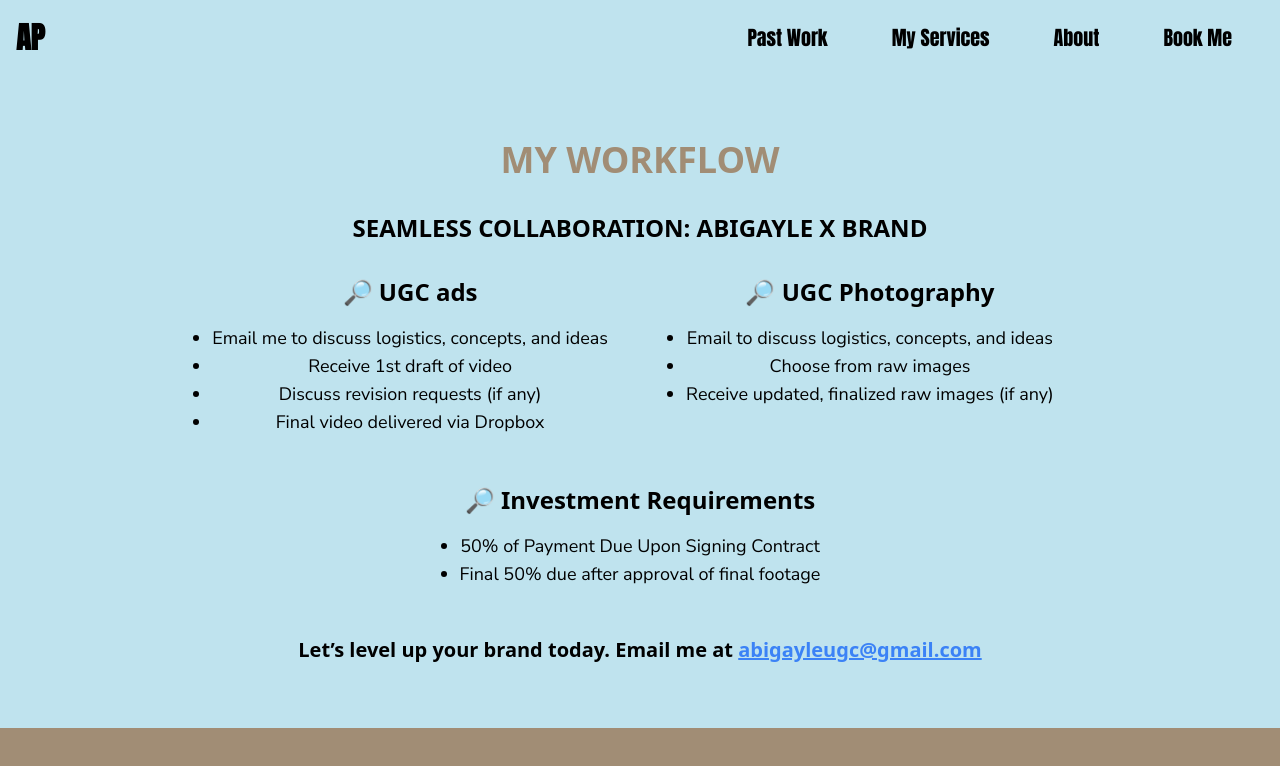
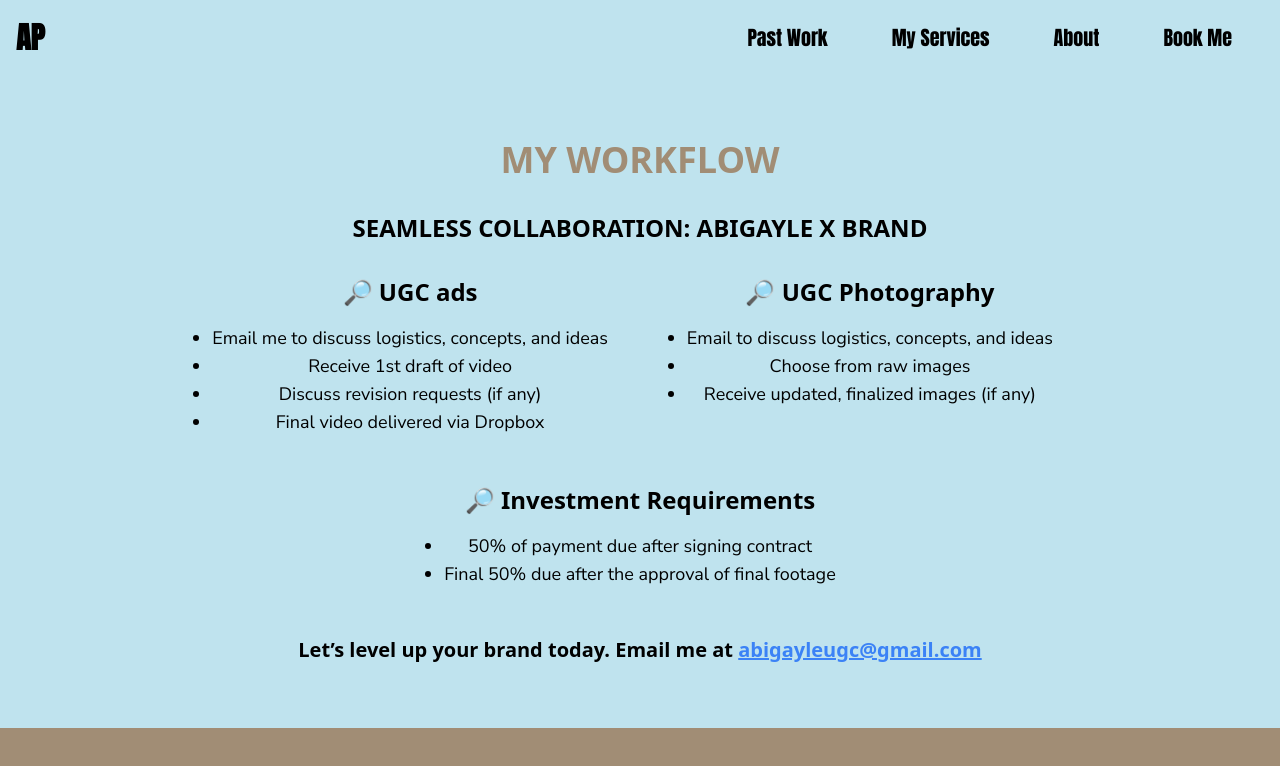
Before and after one commit to abigaylerose03/abigayleugc, a Next.js app: page /components/workflow in a window 1280 px wide. Shown: the top 766 px of the page. Built offline with nearby package versions, Linux system fonts and the light colour scheme; a web font is replaced by a local one.

Commit message:
Update workflow.tsx

```diff
--- a/src/pages/components/workflow.tsx
+++ b/src/pages/components/workflow.tsx
@@ -22,15 +22,15 @@ export default function Workflow() {
           <ul className="list-disc text-lg font-nunito">
             <li>Email to discuss logistics, concepts, and ideas</li>
             <li>Choose from raw images</li>
-            <li>Receive updated, finalized raw images (if any)</li>
+            <li>Receive updated, finalized images (if any)</li>
           </ul>
         </div>
       </div>
       <div className="text-center mt-12">
         <h2 className="text-2xl font-bold mb-4">🔎 Investment Requirements</h2>
         <ul className="list-disc text-lg font-nunito">
-          <li>50% of Payment Due Upon Signing Contract</li>
-          <li>Final 50% due after approval of final footage</li>
+          <li>50% of payment due after signing contract</li>
+          <li>Final 50% due after the approval of final footage</li>
         </ul>
       </div>
       <h1 className="text-center mt-12 text-xl font-bold">
```
